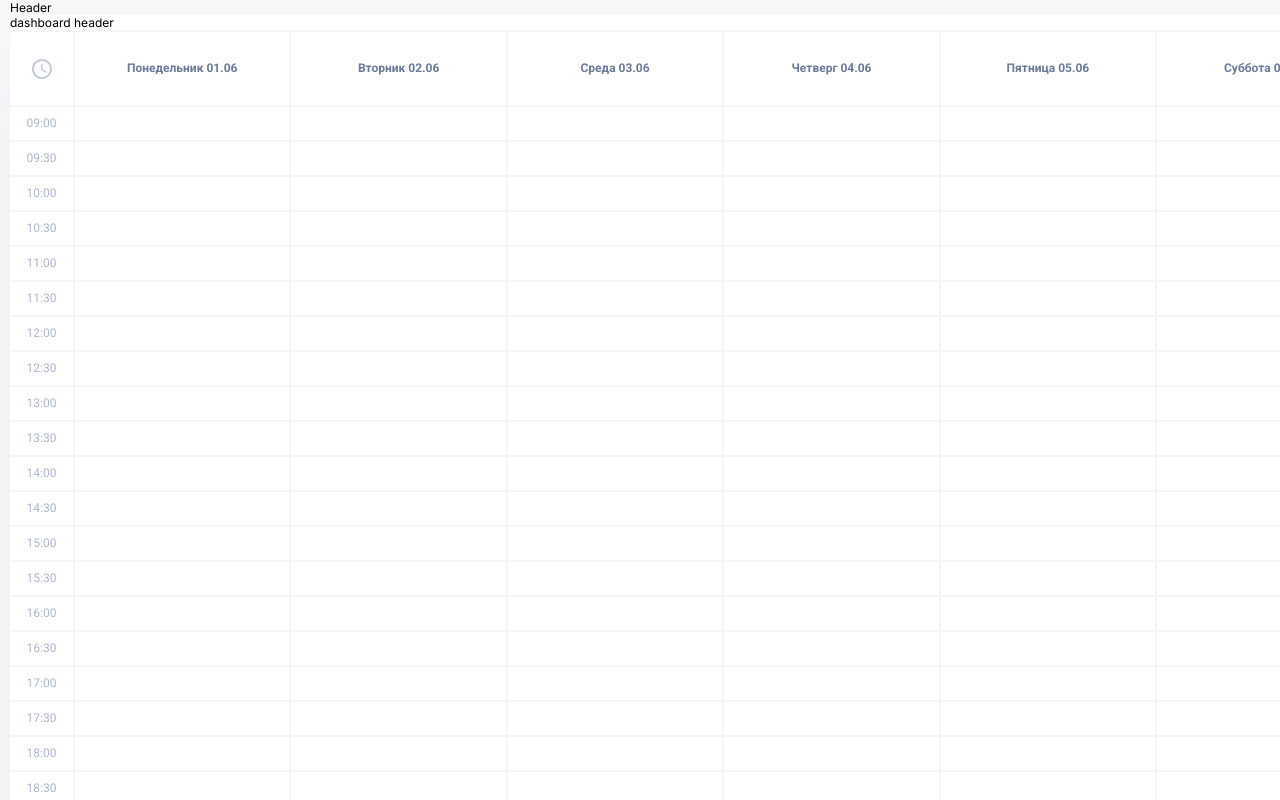
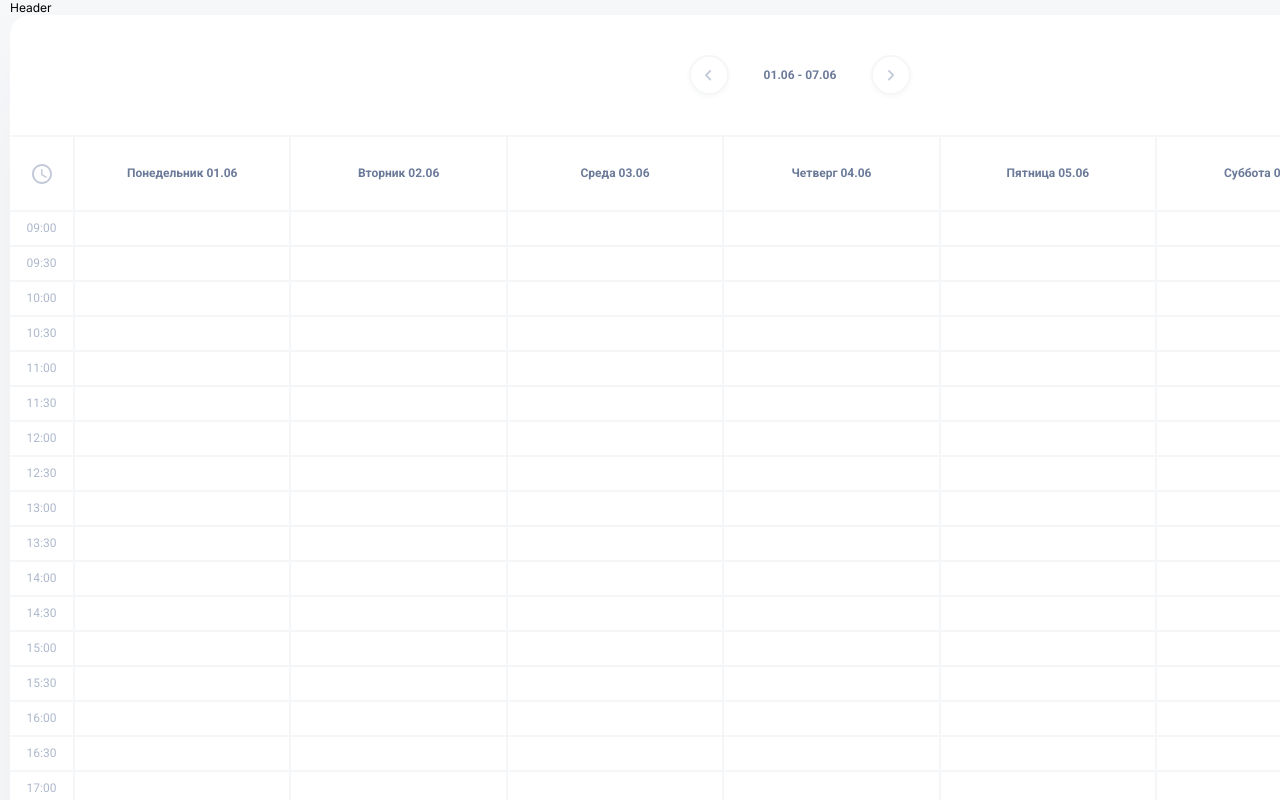
Before and after one commit to ComShep/coach-crm, a React (Vite) app: page /dashboard in a window 1280 px wide. Shown: the top 800 px of the page. Built offline with nearby package versions, Linux system fonts and the light colour scheme.

Commit message:
добавил переключение недель и вывод диапазона дат в текущей неделе

```diff
--- a/src/components/DashboardGrid/DashboardGrid.tsx
+++ b/src/components/DashboardGrid/DashboardGrid.tsx
@@ -1,4 +1,4 @@
-import React from "react";
+import React, { useMemo } from "react";
 import clsx from "clsx";
 import styles from "./DashboardGrid.module.css";
 import { generateTimeSlots } from "../../utils/schedule";
@@ -8,17 +8,16 @@ import { DashboardDays } from "./DashboardDays";
 const slots = generateTimeSlots(9, 20, 30);
 
 export const DashboardGrid = () => {
+	const currentWeekOffset = useWeekStore((state) => state.currentWeekOffset);
   const getWeekDays = useWeekStore((state) => state.getWeekDays);
-  const days = getWeekDays();
+  const days = useMemo(() => getWeekDays(), [currentWeekOffset, getWeekDays]);
 
   const timeCell = clsx({
     [styles.timeLabel]: true,
     [styles.cell]: true,
   });
 
-  // console.log(slots);
-
-  return (
+	return (
     <>
       <DashboardDays days={days}/>
       <div className={styles.grid}>
--- a/src/components/DashboardHeader/DashboardHeader.module.css
+++ b/src/components/DashboardHeader/DashboardHeader.module.css
@@ -1,3 +1,36 @@
 .header {
+	display: flex;
+	justify-content: center;
+	align-items: center;
+	padding: 20px;
+}
 
+.weekNav {
+	display: flex;
+	align-items: center;
+	padding: 20px;
+	gap: 35px;
+	font-family: Roboto;
+	color: #6b7a99;
+	font-weight: 700;
+	line-height: 167%;
 }
+
+.navButton {
+	width: 40px;
+	height: 40px;
+	display: flex;
+	justify-content: center;
+	align-items: center;
+	border: 2px solid #f5f6f7;
+	color: #c3cad9;
+	border-radius: 50%;
+	box-shadow: 0 2px 5px 0 rgba(38, 51, 77, 0.03);
+	cursor: pointer;
+	transition: background-color 0.3s ease;
+}
+
+.navButton:hover{
+	border: 2px solid #d8d9dc;
+	color: #a4aebe;
+}
--- a/src/components/DashboardHeader/DashboardHeader.tsx
+++ b/src/components/DashboardHeader/DashboardHeader.tsx
@@ -1,8 +1,29 @@
+import { useMemo } from "react";
+import { useWeekStore } from "../../store";
+import { IconLeftArrow, IconRightArrow } from "../assets/icons";
+import styles from "./DashboardHeader.module.css";
+
 export const DashboardHeader = () => {
+  const { nextWeek, prevWeek, currentWeekOffset, getWeekRangeDates } =
+    useWeekStore();
+  const weekRange = useMemo(
+    () => getWeekRangeDates(),
+    [currentWeekOffset, getWeekRangeDates],
+  );
 
-	return (
-		<div>
-			dashboard header
-		</div>
-	)
-}
+  return (
+    <div className={styles.header}>
+      <div className={styles.weekNav}>
+        <div className={styles.navButton} onClick={() => prevWeek()}>
+          <IconLeftArrow />
+        </div>
+        <div className={styles.date}>
+          {weekRange.startDate} - {weekRange.endDate}
+        </div>
+        <div className={styles.navButton} onClick={() => nextWeek()}>
+          <IconRightArrow />
+        </div>
+      </div>
+    </div>
+  );
+};
--- a/src/components/assets/icons.tsx
+++ b/src/components/assets/icons.tsx
@@ -16,3 +16,41 @@ export const IconClock = () => {
     </svg>
   );
 };
+
+export const IconLeftArrow = () => {
+  return (
+    <svg
+      width="7"
+      height="11"
+      viewBox="0 0 7 11"
+      fill="none"
+      xmlns="http://www.w3.org/2000/svg"
+    >
+      <path
+        fillRule="evenodd"
+        clipRule="evenodd"
+        d="M5.873 0.272987C5.69862 0.0982174 5.46188 0 5.215 0C4.96812 0 4.73138 0.0982174 4.557 0.272987L0.273 4.55699C-0.091 4.92099 -0.091 5.50899 0.273 5.87299L4.557 10.157C4.921 10.521 5.509 10.521 5.873 10.157C6.237 9.79299 6.237 9.20499 5.873 8.84099L2.25167 5.21032L5.873 1.58899C6.237 1.22499 6.22767 0.627653 5.873 0.272987Z"
+        fill="currentColor"
+      />
+    </svg>
+  );
+};
+
+export const IconRightArrow = () => {
+  return (
+    <svg
+      width="7"
+      height="11"
+      viewBox="0 0 7 11"
+      fill="none"
+      xmlns="http://www.w3.org/2000/svg"
+    >
+      <path
+        fillRule="evenodd"
+        clipRule="evenodd"
+        d="M0.273 0.274178C-0.091 0.638178 -0.091 1.22618 0.273 1.59018L3.89433 5.21151L0.273 8.83284C-0.091 9.19684 -0.091 9.78484 0.273 10.1488C0.637 10.5128 1.225 10.5128 1.589 10.1488L5.873 5.86484C6.237 5.50084 6.237 4.91284 5.873 4.54884L1.589 0.264845C1.23433 -0.089822 0.637 -0.089822 0.273 0.274178Z"
+        fill="currentColor"
+      />
+    </svg>
+  );
+};
--- a/src/store/useWeekStore.ts
+++ b/src/store/useWeekStore.ts
@@ -23,7 +23,6 @@ export const useWeekStore = create<WeekState>((set, get) => ({
 
 		const monday = new Date();
 		monday.setDate(today.getDate() + mondayOffset + currentWeekOffset * 7)
-
 		const weekDates: Date[] = [];
 		for (let i = 0; i < 7; i ++) {
 			const date = new Date(monday);
@@ -44,5 +43,14 @@ export const useWeekStore = create<WeekState>((set, get) => ({
 		}))
 
 		return weekDays
+	},
+
+	getWeekRangeDates: () => {
+		const weekDates = get().getWeekDates();
+
+		return {
+			startDate: formatDate(weekDates[0]),
+			endDate: formatDate(weekDates[6])
+		}
 	}
 }))
```
Also changed, not shown: src/store/types.ts (+8 -2 lines).
